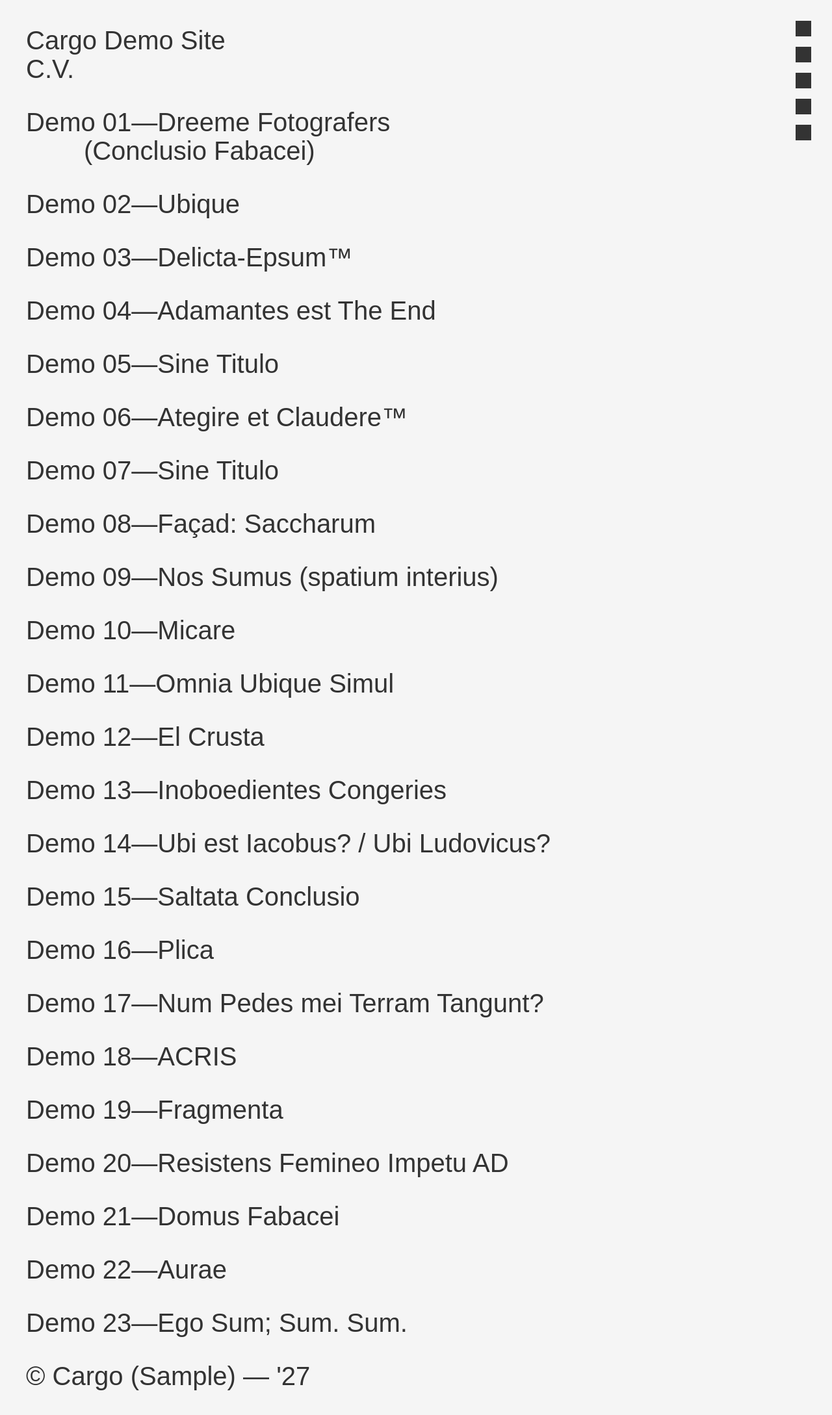
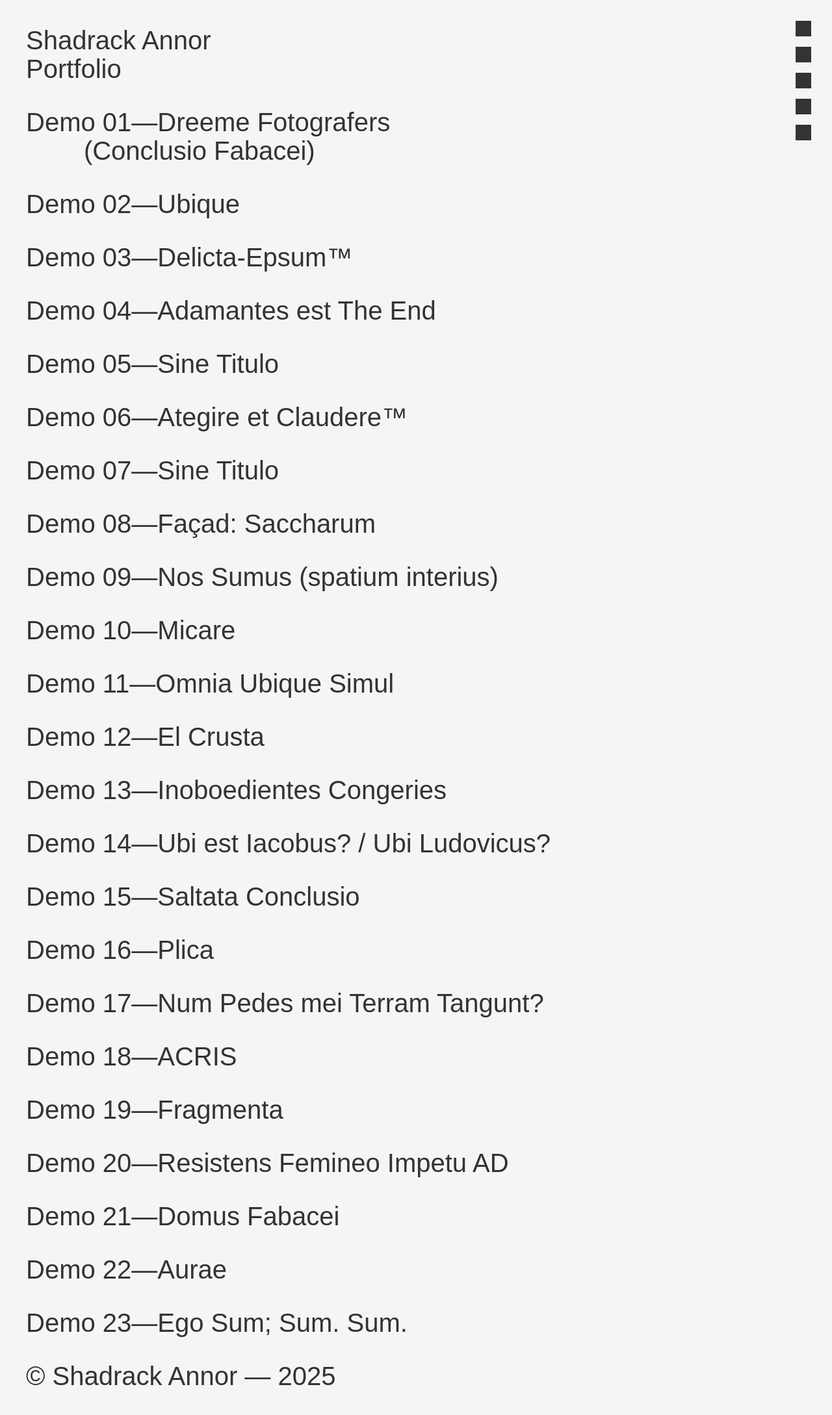
Before and after one commit to sh6drack/portfolio, a plain HTML site: page index.html in a window 1280 px wide. Shown: the whole page at 65% size. Drawn offline with Linux system fonts and the light colour scheme.

Commit message:
favicon + name update

```diff
--- a/index.html
+++ b/index.html
@@ -3,7 +3,8 @@
 <head>
     <meta charset="UTF-8">
     <meta name="viewport" content="width=device-width, initial-scale=1.0">
-    <title>Cargo Demo Site</title>
+    <title>Shadrack Annor</title>
+    <link rel="icon" type="image/svg+xml" href="favicon.svg">
     <style>
         body {
             margin: 0;
@@ -72,7 +73,7 @@
         <div class="page-content">
             <div class="container">
                 <h1 style="line-height: 0.95;" uses="fit-text">
-                    <a href="aboutcv" rel="history">Cargo Demo Site<br>C.V.</a><br>
+                    <a href="aboutcv" rel="history">Shadrack Annor<br>Portfolio</a><br>
                     <a href="demo-01-(img)" rel="history">Demo 01—Dreeme Fotografers<br> &nbsp; &nbsp; &nbsp; &nbsp; (Conclusio Fabacei)</a><br>
                     <a href="demo-02-(img)-1" rel="history">Demo 02—Ubique</a><br>
                     <a href="demo-03-(img)-1" rel="history">Demo 03—Delicta-Epsum™</a><br>
@@ -96,7 +97,7 @@
                     <a href="demo-01-(img)" rel="history">Demo 21—Domus Fabacei</a><br>
                     <a href="demo-02-(img)-1" rel="history">Demo 22—Aurae</a><br>
                     <a href="demo-03-(img)-1" rel="history">Demo 23—Ego Sum; Sum. Sum.</a><br>
-                    <a href="aboutcv" rel="history">© Cargo (Sample) — '27</a><br>
+                    <a href="aboutcv" rel="history">© Shadrack Annor — 2025</a><br>
                 </h1>
             </div>
         </div>
```
Also changed, not shown: favicon.svg (added).
